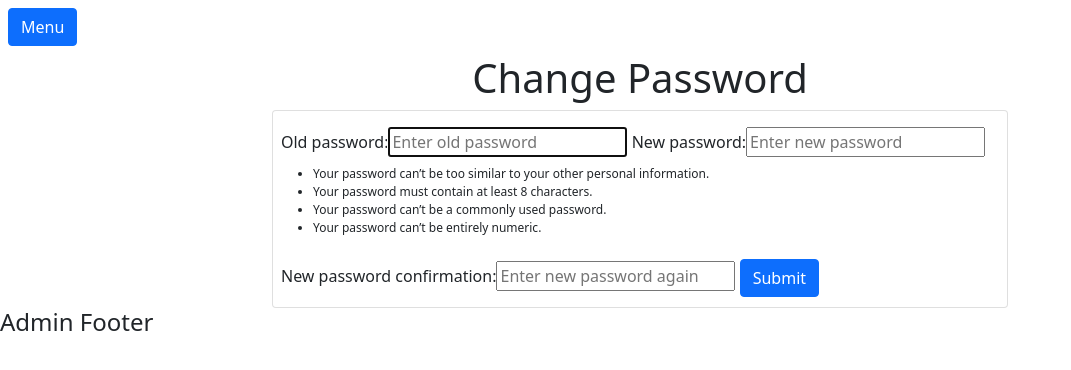
After one commit to pradipkandel008/batch28B, a Django app: page /password_change in a window 1280 px wide. The commit adds this page. Shown: the top 370 px of the page, without its empty margins (0-1071 px from the left). Run offline with Django 3.2, Linux system fonts and the light colour scheme; a user stored in the database is signed in; parts of the project's set-up code (start-up, migrations or seed data) failed here and were passed over; some libraries are stand-ins or nearby versions.

Commit message:
django filters and password change

```diff
--- /dev/null
+++ b/DJANGO/ecommerce/accounts/templates/accounts/password_change.html
@@ -0,0 +1,38 @@
+{% extends 'layout-admin.html' %}
+{% load bootstrap %}
+{% block title %}
+<title>Change Password</title>
+{% endblock%}
+
+{% block main_content %}
+
+<div class="container">
+    <div class="row">
+
+        <div class="col-md-8 offset-md-2">
+
+            <h1 class="text-center">Change Password</h1>
+            <div class="card py-2 px-2">
+                <form class="form myForm" action="" method="POST">
+                    {% csrf_token %}
+                    {{ form | bootstrap_horizontal }}
+                    <button type="submit" class="btn btn-primary">Submit</button>
+                </form>
+            </div>
+        </div>
+    </div>
+</div>
+<script>
+    var form_fields = document.getElementsByTagName('input')
+    form_fields[1].placeholder = 'Enter old password';
+    form_fields[2].placeholder = 'Enter new password';
+    form_fields[3].placeholder = 'Enter new password again';
+
+
+    for (var field in form_fields){
+    form_fields[field].className += ' my-2'
+    }
+
+</script>
+
+{% endblock %}
--- a/DJANGO/ecommerce/accounts/urls.py
+++ b/DJANGO/ecommerce/accounts/urls.py
@@ -1,5 +1,6 @@
 from django.urls import path
 from . import views
+from django.contrib.auth import views as auth_views
 
 urlpatterns = [
     path('', views.homepage),
@@ -11,5 +12,9 @@ urlpatterns = [
     path('promote_user/<int:user_id>', views.promote_user),
     path('demote_user/<int:user_id>', views.demote_user),
     path('profile', views.profile),
+    path('password_change', auth_views.PasswordChangeView.as_view(
+        template_name='accounts/password_change.html')),
+    path('password_change_done', auth_views.PasswordChangeView.as_view(
+        template_name='accounts/password_change_done.html'), name='password_change_done'),
 
 ]
--- a/DJANGO/ecommerce/ecommerce/settings.py
+++ b/DJANGO/ecommerce/ecommerce/settings.py
@@ -46,6 +46,7 @@ INSTALLED_APPS = [
     'accounts.apps.AccountsConfig',
     #'admins',
     'admins.apps.AdminsConfig',
+    'django_filters',
 ]
 
 MIDDLEWARE = [
--- a/DJANGO/ecommerce/products/urls.py
+++ b/DJANGO/ecommerce/products/urls.py
@@ -2,6 +2,7 @@ from django.urls import path
 from . import views
 from django.conf import settings
 from django.conf.urls.static import static
+from django.contrib.auth import views as auth_views
 
 
 urlpatterns =[
@@ -34,7 +35,10 @@ urlpatterns =[
     path('update_file_modelform/<int:file_id>', views.update_file_modelform),
 
     path('show_students', views.show_students),
-
+    path('password_change_user', auth_views.PasswordChangeView.as_view(
+        template_name='products/password_change.html')),
+    path('password_change_done_user', auth_views.PasswordChangeView.as_view(
+        template_name='products/password_change_done.html'), name='password_change_done')
 
 ]
 
--- a/DJANGO/ecommerce/templates/header-admin.html
+++ b/DJANGO/ecommerce/templates/header-admin.html
@@ -18,6 +18,8 @@
          <li><a class="dropdown-item" href="/admins/users">Users</a></li>
          <li><a class="dropdown-item" href="/admins/admins">Admins</a></li>
            <li><a class="dropdown-item" href="/admins/admins">Settings</a></li>
+           <li><a class="dropdown-item" href="/password_change">Change Password</a></li>
+
         <li><a class="dropdown-item" href="/logout">Logout</a></li>
       </ul>
 
--- a/DJANGO/ecommerce/templates/header.html
+++ b/DJANGO/ecommerce/templates/header.html
@@ -15,7 +15,11 @@
                 </li>
 
 
+
                 {% if user.is_authenticated %}
+                <li class="nav-item">
+                    <a class="nav-link {{activate_password}}" href="/products/password_change_user">Password Change</a>
+                </li>
                 <li class="nav-item">
                     <a class="nav-link"
                        href="/logout">Logout</a>
--- a/DJANGO/ecommerce/templates/layout-admin.html
+++ b/DJANGO/ecommerce/templates/layout-admin.html
@@ -6,7 +6,7 @@
    {% block title %}
     {{ section.title }}
     {% endblock title %}
-    <link rel="stylesheet" href="{% static 'css/style-admin.css'  %}" />
+    <link rel="stylesheet" href="{% static 'css/style.css'  %}" />
     <link href="https://cdn.jsdelivr.net/npm/bootstrap@5.1.0/dist/css/bootstrap.min.css" rel="stylesheet" integrity="sha384-KyZXEAg3QhqLMpG8r+8fhAXLRk2vvoC2f3B09zVXn8CA5QIVfZOJ3BCsw2P0p/We" crossorigin="anonymous">
 </head>
 <body>
```
Also changed, not shown: DJANGO/ecommerce/accounts/templates/accounts/password_change_done.html (added, +20 -0 lines), DJANGO/ecommerce/products/filters.py (added, +9 -0 lines), DJANGO/ecommerce/products/templates/products/get_persons.html (+9 -0 lines), DJANGO/ecommerce/products/templates/products/password_change.html (added, +38 -0 lines), DJANGO/ecommerce/products/templates/products/password_change_done.html (added, +20 -0 lines), DJANGO/ecommerce/products/views.py (+6 -2 lines).
